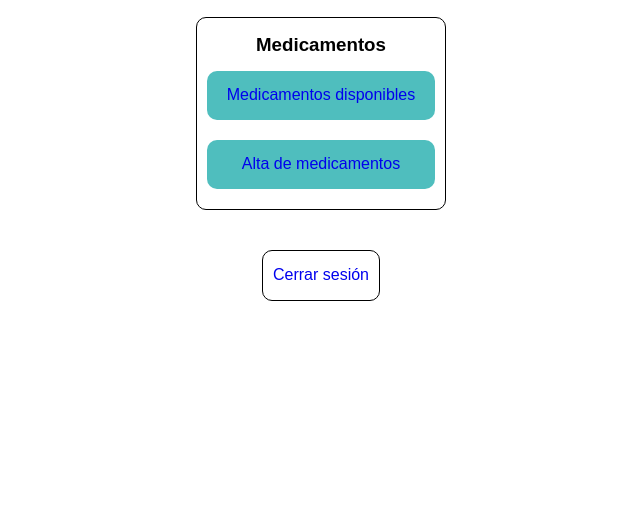
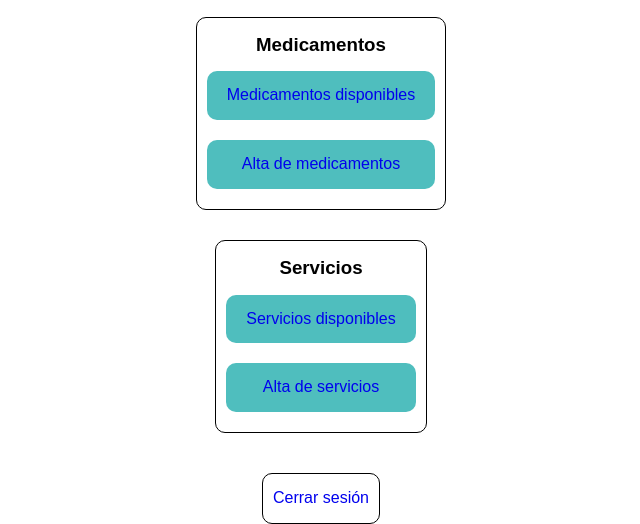
Before and after one commit to FairerFilly6/BDESCOM25, a PHP site: page /recepcionista/inicioRecepcionista.php in a window 1280 px wide. Shown: the part 2510-3034 px from the top of the page, without its empty margins (319-959 px from the left). Before the commit the page ends 2811 px from the top, so only its background shows below. Run offline with PHP 8.4, Linux system fonts and the light colour scheme.

Commit message:
Correcciones sobre el menu de recepcionista

```diff
--- a/recepcionista/inicioRecepcionista.php
+++ b/recepcionista/inicioRecepcionista.php
@@ -151,10 +151,10 @@
 
         <ul class="lista-opciones">
             <li class="elemento-opciones">
-                <a href="#">Registrar venta</a>
+                <a href="venta/CrearVenta.php">Registrar venta</a>
             </li>
             <li class="elemento-opciones">
-                <a href="#">Historial de ventas</a>
+                <a href="venta/mostrarVentas.php">Historial de ventas</a>
             </li>
 
         </ul>
@@ -165,10 +165,24 @@
 
         <ul class="lista-opciones">
             <li class="elemento-opciones">
-                <a href="#">Medicamentos disponibles</a>
+                <a href="medicamento/mostrarMedicamentos.php">Medicamentos disponibles</a>
             </li>
             <li class="elemento-opciones">
-                <a href="#">Alta de medicamentos</a>
+                <a href="medicamento/crearMedicamento">Alta de medicamentos</a>
+            </li>
+
+        </ul>
+    </div>
+
+    <div class=" border ">
+        <h3 class="centrar">Servicios</h3>
+
+        <ul class="lista-opciones">
+            <li class="elemento-opciones">
+                <a href="servicio/mostrarServicios.php">Servicios disponibles</a>
+            </li>
+            <li class="elemento-opciones">
+                <a href="servicio/crearServicio">Alta de servicios</a>
             </li>
 
         </ul>
```
